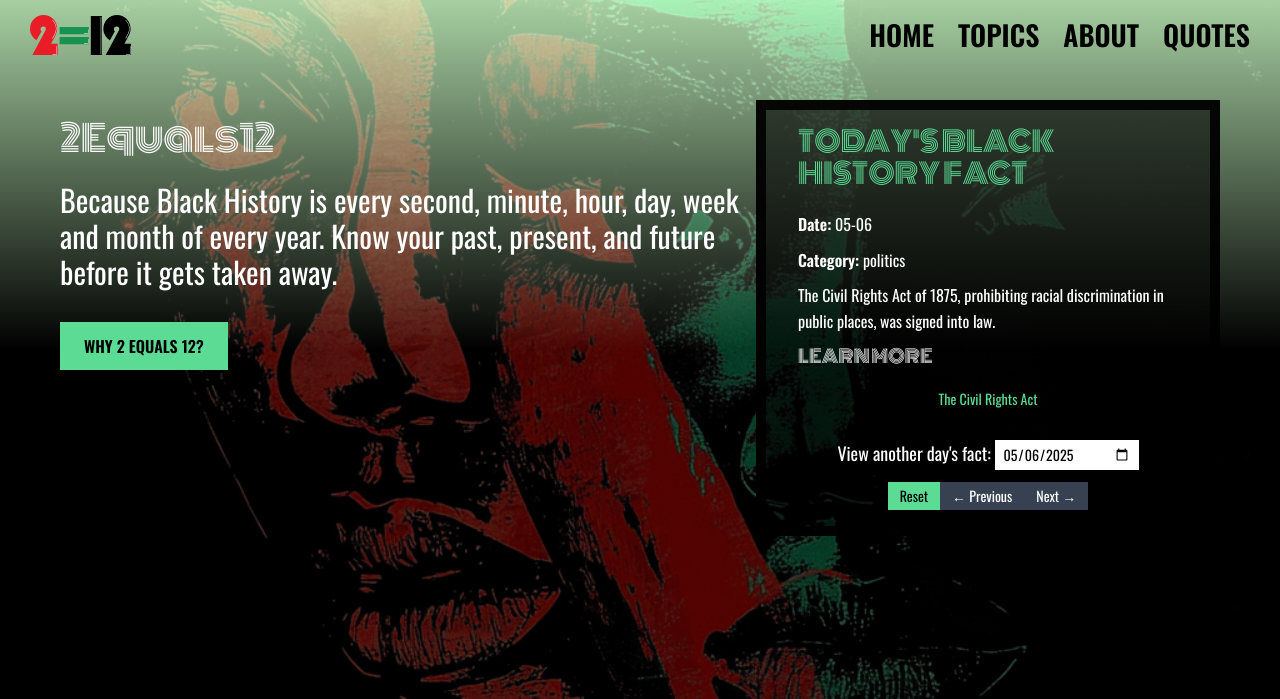
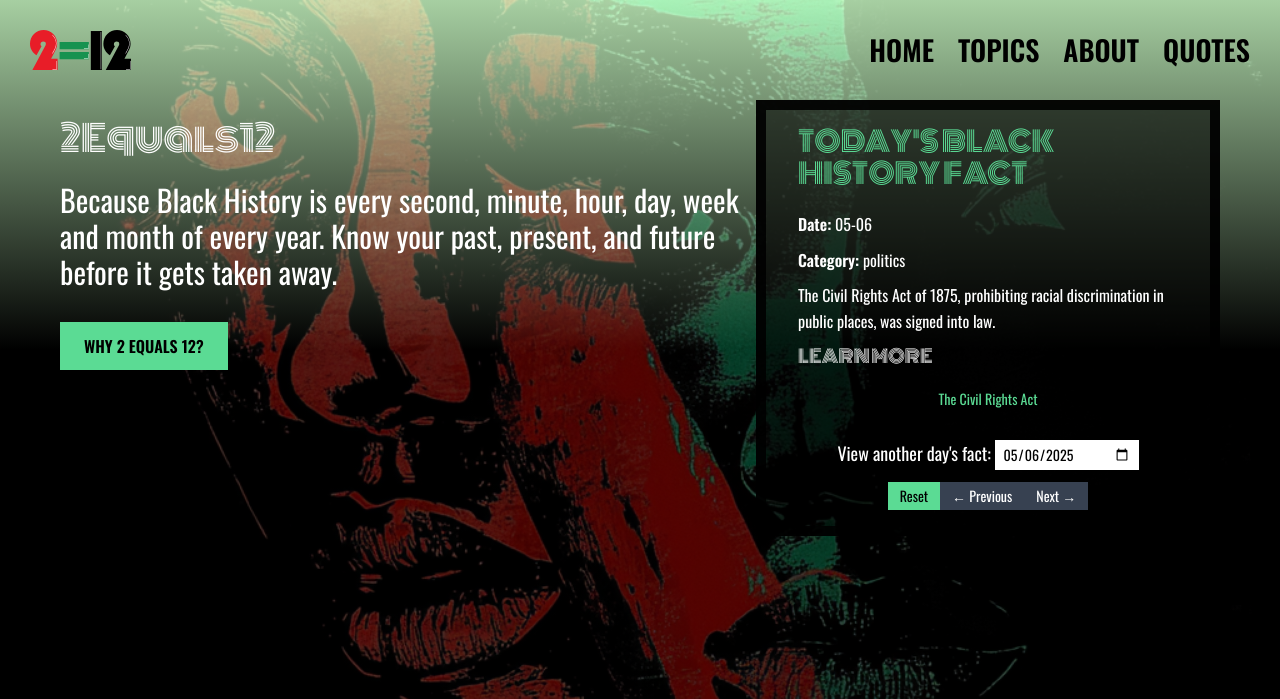
Before and after one commit to pelenupe/2equals12, a Flask app: page / in a window 1280 px wide. Shown: the top 699 px of the page. Run offline with Flask 2, Linux system fonts and the light colour scheme; data comes from the database, SQL or seed files in the repository; some libraries are stand-ins or nearby versions.

Commit message:
simple updtate to main-nav

```diff
--- a/static/css/styles.css
+++ b/static/css/styles.css
@@ -295,11 +295,3 @@
     padding: 20px 15px;
   }
 }
-@supports(padding-top: env(safe-area-inset-top)) {
-  body {
-    padding-top: env(safe-area-inset-top);
-  }
-  #main-nav {
-    height: calc(70px + env(safe-area-inset-top));
-  }
-}
--- a/templates/layout.html
+++ b/templates/layout.html
@@ -43,7 +43,7 @@
   </div>
 
   <!-- Sticky Navigation -->
-  <nav id="main-nav" class="sticky top-0 w-full flex justify-between items-center px-6 py-4 z-50 transition-all duration-500 bg-transparent">
+  <nav id="main-nav" class="sticky w-full flex justify-between items-center z-50 transition-all duration-500 bg-transparent">
     <div class="flex items-center gap-2">
       <a href="/"><img src="/static/img/logo.svg" alt="2 Equals 12" class="h-10"></a>
     </div>
```
